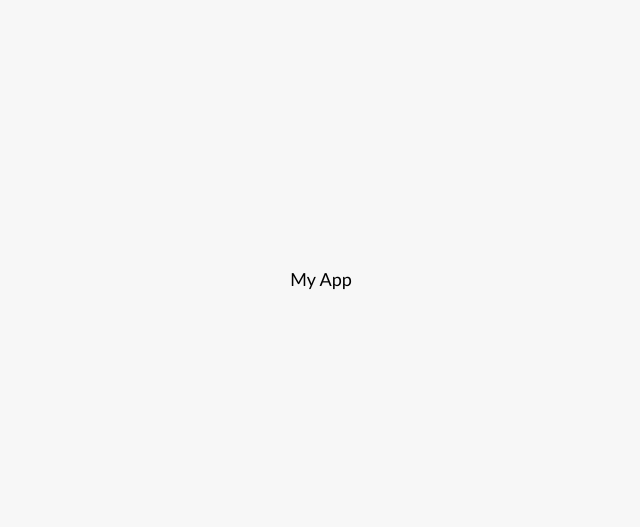
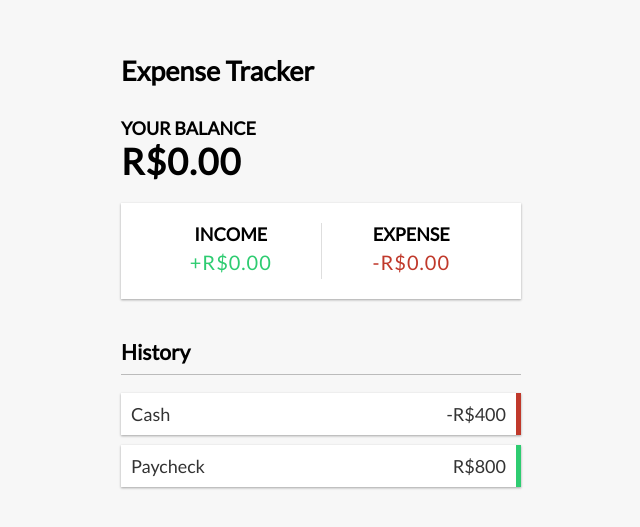
Before and after one commit to danircarv/expense-tracker, a Vue app: page / in a window 1280 px wide. Shown: the part 121-648 px from the top of the page, without its empty margins (319-959 px from the left). Built offline with nearby package versions, Linux system fonts and the light colour scheme.

Commit message:
adding template of Balance, Header, IncomeExpenses and TransactionList and importing in App

```diff
--- a/src/App.vue
+++ b/src/App.vue
@@ -1,3 +1,25 @@
+<script>
+import Header from './components/Header.vue'
+import Balance from './components/Balance.vue';
+import IncomeExpenses from './components/IncomeExpenses.vue';
+import TransactionList from './components/TransactionList.vue';
+
+export default {
+    components: {
+      Header,
+      Balance,
+      IncomeExpenses,
+      TransactionList
+    }
+}
+</script>
+
 <template>
-  My App
+  <Header/>
+  <div class="container">
+    <Balance/>
+    <IncomeExpenses/>
+    <TransactionList/>
+  </div>
+
 </template>
--- /dev/null
+++ b/src/components/Balance.vue
@@ -0,0 +1,4 @@
+<template>
+    <h4>Your Balance</h4>
+    <h1 id="balance">R$0.00</h1>
+</template>
--- /dev/null
+++ b/src/components/Header.vue
@@ -0,0 +1,9 @@
+<script>
+</script>
+
+<template>
+    <h2>Expense Tracker</h2>
+</template>
+
+<style>
+</style>
--- /dev/null
+++ b/src/components/IncomeExpenses.vue
@@ -0,0 +1,12 @@
+<template>
+    <div class="inc-exp-container">
+        <div>
+            <h4>Income</h4>
+            <p id="money-plus" class="money plus">+R$0.00</p>
+        </div>
+        <div>
+            <h4>Expense</h4>
+            <p id="money-minus" class="money minus">-R$0.00</p>
+        </div>
+    </div>
+</template>
--- /dev/null
+++ b/src/components/TransactionList.vue
@@ -0,0 +1,13 @@
+<template>
+    <h3>History</h3>
+        <ul id="list" class="list">
+            <li class="minus">
+                Cash <span>-R$400</span>
+                <button class="delete-btn">x</button>
+            </li>
+            <li class="plus">
+                Paycheck <span>R$800</span>
+                <button class="delete-btn">x</button>
+            </li>
+        </ul>
+</template>
```
Also changed, not shown: src/components/AddTransaction.vue (added).
